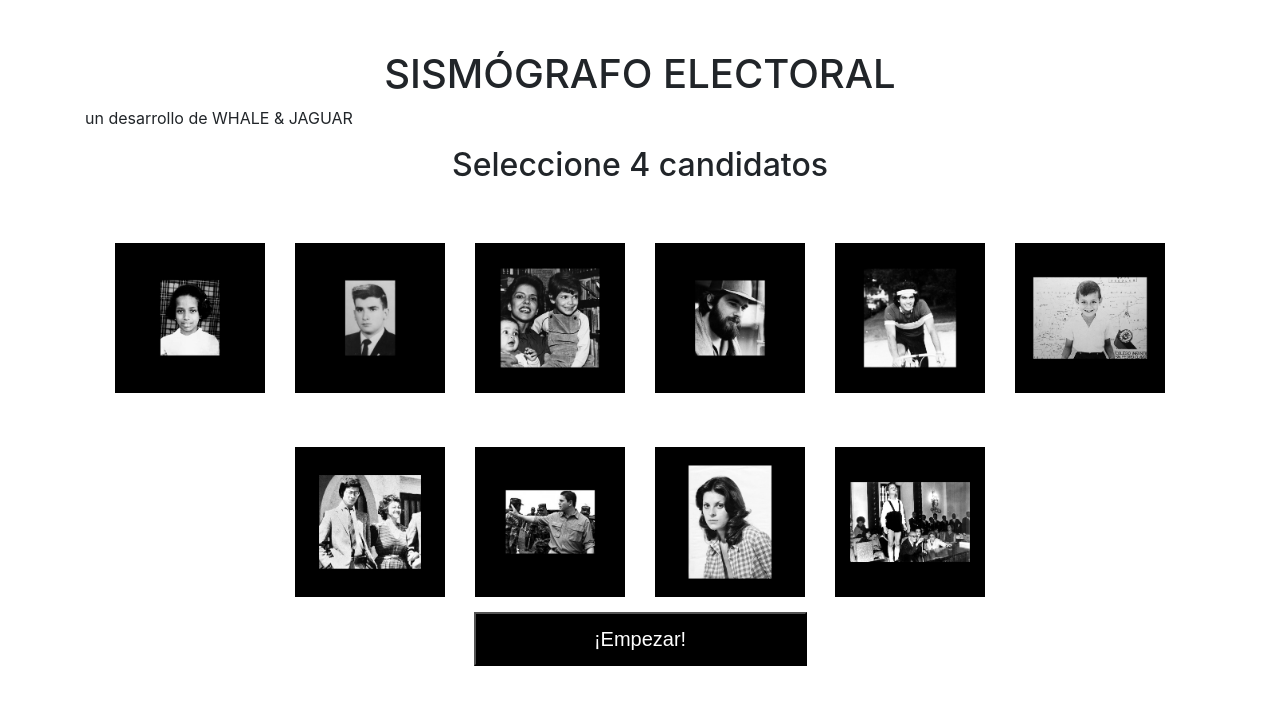
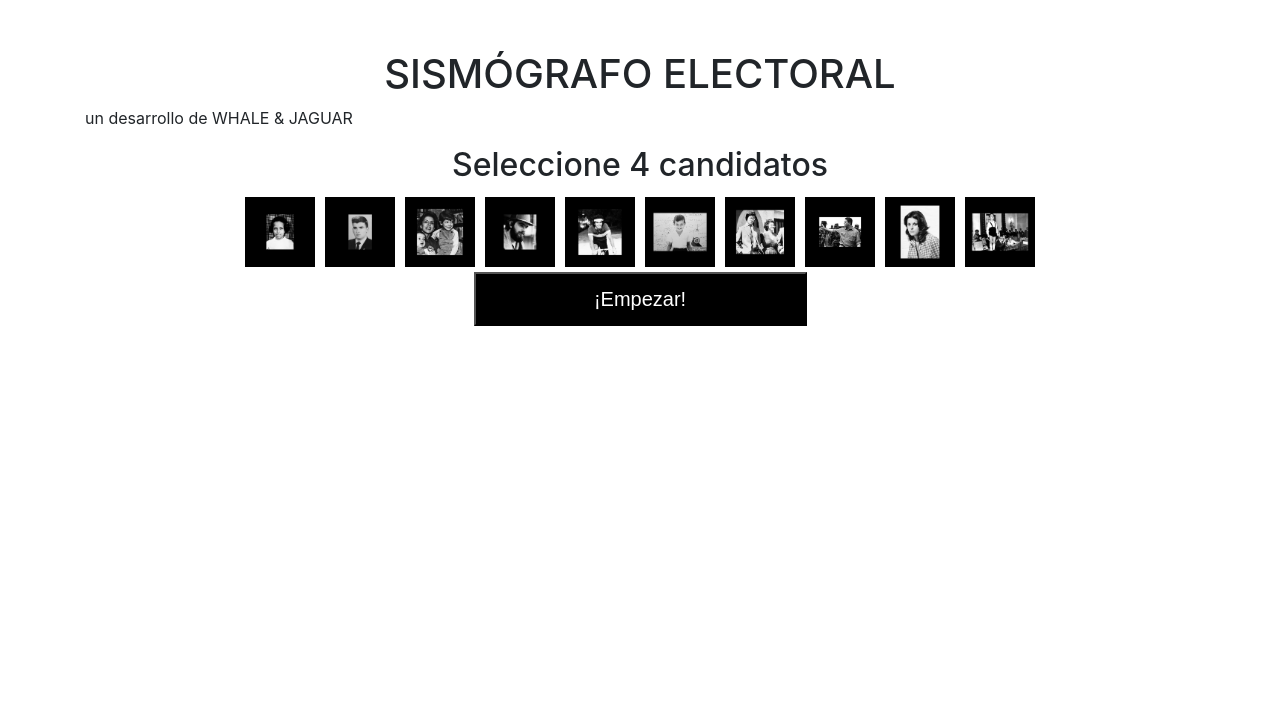
Before and after one commit to divisiondeariza/sf-elections, an Angular app: page /start in a window 1280 px wide. Shown: the top 704 px of the page. Built offline with nearby package versions, Linux system fonts and the light colour scheme.

Commit message:
Created small container for candidates container

```diff
--- a/src/app/cmp-candidates/cmp-candidates.component.html
+++ b/src/app/cmp-candidates/cmp-candidates.component.html
@@ -7,7 +7,7 @@
   </alert>
 </div>
 
-<div class="candidates-container">
+<div class="candidates-container" [class.small-container] = "!isPrincipal">
 	<div *ngFor="let candidate of candidates" class="candidate"
 		[class.selected]="selected.indexOf(candidate.id) != -1"
 		(click) = "clickCandidate(candidate.id)">
--- a/src/app/cmp-candidates/cmp-candidates.component.scss
+++ b/src/app/cmp-candidates/cmp-candidates.component.scss
@@ -45,3 +45,39 @@
 		}
 	}
 }
+
+.small-container{
+	.candidate{
+		position: relative;
+		margin: 0 auto;
+		.candidate-name{
+			width: 100%;
+			position: absolute;
+			background-color: rgba(255, 255, 255, 0.5);;
+			border-width: 0;
+			height: 100%;
+			vertical-align: center;
+			padding-top: 20%;
+			text-shadow: 2px 0 0 #fff, -2px 0 0 #fff, 0 2px 0 #fff, 0 -2px 0 #fff, 1px 1px #fff, -1px -1px 0 #fff, 1px -1px 0 #fff, -1px 1px 0 #fff;
+
+		}
+
+		img{
+			width: auto;
+			max-width: 70px;
+			margin: 5px;
+		}
+	}
+
+	.selected{
+		@for $i from 1 to 5 {
+			&:nth-child(4n + #{$i}){
+				img{
+					box-shadow: if($i == 3 or $i == 2 , 5px, -5px) if($i > 2 , 5px, -5px)   blue;
+				}
+			}
+		}
+	}
+
+
+}
--- a/src/app/cmp-candidates/cmp-candidates.component.ts
+++ b/src/app/cmp-candidates/cmp-candidates.component.ts
@@ -16,6 +16,7 @@ import { AlertComponent } from 'ngx-bootstrap/alert/alert.component';
 export class CmpCandidatesComponent implements OnInit {
   @Input() selected: String[];
   @Input() limit: Number;
+  @Input() isPrincipal:Boolean = true;
   @Output() selectedChange = new EventEmitter<String[]>();
   candidates: Candidate[];
   alerts:any[] = []
--- a/src/app/start/start.component.html
+++ b/src/app/start/start.component.html
@@ -1,7 +1,7 @@
 <h1>SISMÓGRAFO ELECTORAL</h1>
 <p>un desarrollo de WHALE & JAGUAR</p>
 <h2 class="instructions">Seleccione 4 candidatos</h2>
-<app-cmp-candidates [(selected)] = "candidates" [limit] = 4></app-cmp-candidates>
+<app-cmp-candidates [(selected)] = "candidates" [limit] = 4 [isPrincipal]="false"></app-cmp-candidates>
 <div class="start-btn-container">
 	<button class="start-btn">¡Empezar!</button>
 </div>
```
Also changed, not shown: 1 other file (tests, documents, lock files or other folders).
